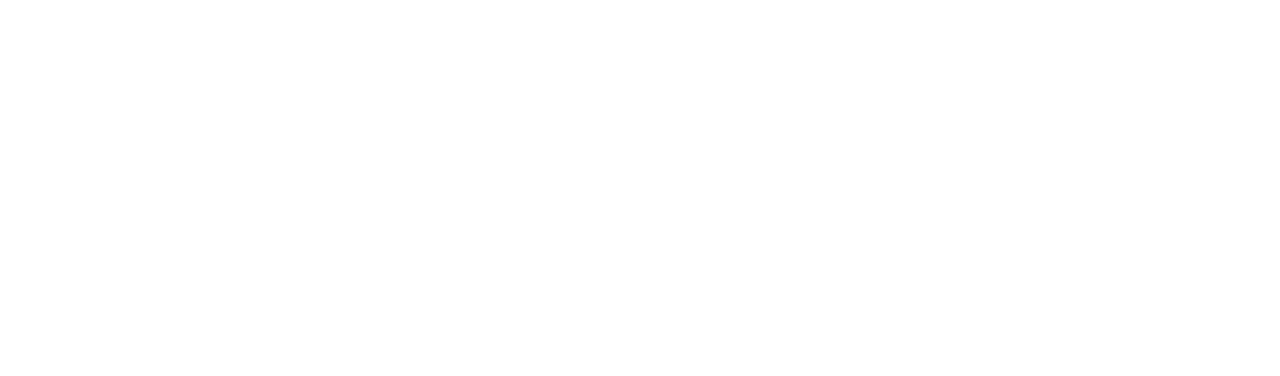
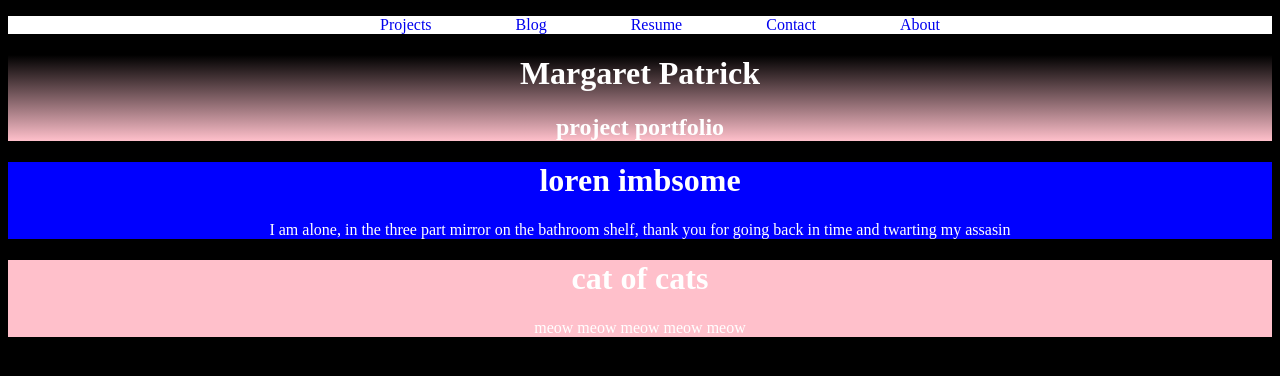
Before and after one commit to maggie199x/maggie199x.github.io, a plain HTML site: page index.htm in a window 1280 px wide. Drawn offline with Linux system fonts and the light colour scheme.

Commit message:
skeleton

```diff
--- /dev/null
+++ b/index.css
@@ -0,0 +1,46 @@
+body {
+      background-color: rgb(0, 0, 0);
+      color: white;
+}
+
+
+#navcontainer {
+	display: block;
+	background-color: white;
+	text-align: center;
+	height: auto;
+}
+
+#navlist li
+{
+	font-size: 16px;
+display: inline;
+margin: auto;
+list-style-type: none;
+padding-right: 40px;
+padding-left: 40px;
+}
+
+#navlist a{
+	text-decoration: none;
+}
+
+#titlepanel {
+	background: linear-gradient(black, pink);
+	margin: auto;
+	text-align : center;
+}
+
+#titlepanel h1{
+
+}
+
+#projectdiv {
+	background-color: blue;
+	text-align : center;
+}
+
+#catproject {
+	text-align: center;
+	background-color: pink;
+}
--- a/index.htm
+++ b/index.htm
@@ -1,11 +1,32 @@
 <!DOCTYPE html>
+<link rel="stylesheet" type="text/css" href="index.css" media="screen" />
 <html>
 	<head>
 		<meta charset="utf-8">
 		<title> Margaret Patrick</title>
 	<body>
+		<div id="navcontainer">
+			<ul id="navlist">
+				<li id="active"><a href="#" id="current">Projects</a></li>
+				<li><a href="#">Blog</a></li>
+				<li><a href="#">Resume</a></li>
+				<li><a href="#">Contact</a></li>
+				<li><a href="#">About</a></li>
 
+			</ul>
+		</div>
+		<div id="titlepanel">
+			<h1>Margaret Patrick</h1>
+			<h2>project portfolio</h2>
+
+		</div>
+		<div id="projectdiv">
+			<h1> loren imbsome </h1>
+			<p> I am alone, in the three part mirror on the bathroom shelf, thank you for going back in time and twarting my assasin</p>
+		</div>
+		<div id="catproject">
+			<h1> cat of cats</h1>
+			<p> meow meow meow meow meow </p>
+		</div>
 	</body>
-
-
 </html>
```
